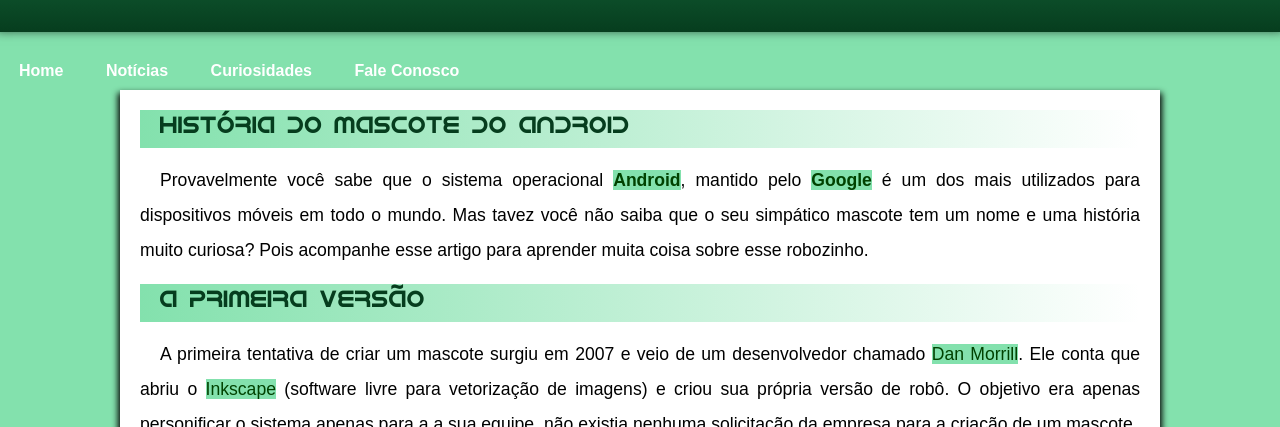
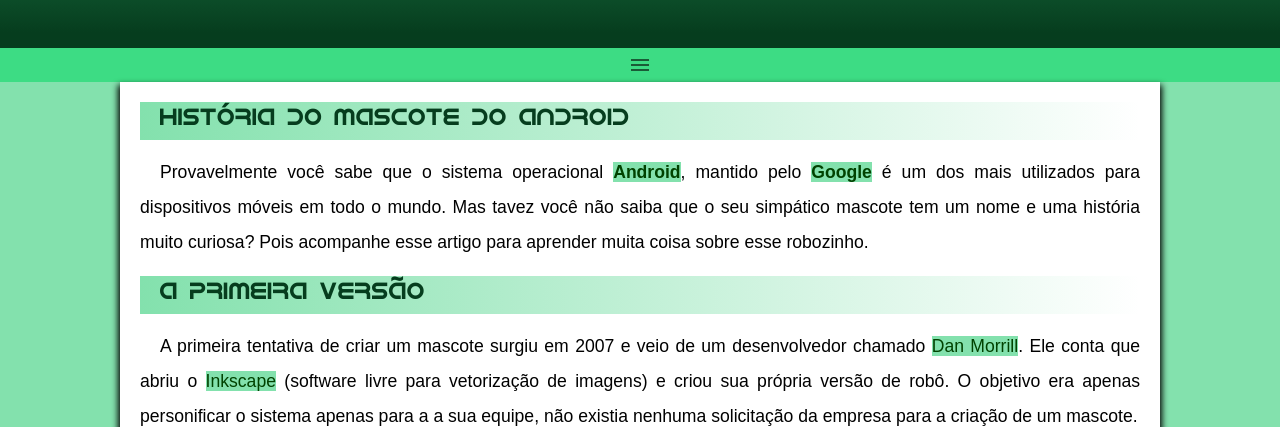
Before and after one commit to Kadualcantara7/projeto-android, a plain HTML site: page index.html in a window 1280 px wide. Shown: the part 189-616 px from the top of the page. Drawn offline with nearby package versions, Linux system fonts and the light colour scheme.

Commit message:
adicionando menu

```diff
--- /dev/null
+++ b/estilos/media-query.css
@@ -0,0 +1,19 @@
+@charset "UTF-8";
+
+@media screen and (min-width:495px) {
+    span#burguer {
+        display: none;
+    }
+
+    menu {
+        display: block;
+    }
+
+    menu > ul > li {
+        display: inline-block;
+    }
+
+    main {
+        width: 375px;
+    }
+}
--- a/index.html
+++ b/index.html
@@ -4,6 +4,7 @@
     <meta charset="UTF-8">
     <meta name="viewport" content="width=device-width, initial-scale=1.0">
     <title>Projeto tec</title>
+    <link rel="stylesheet" href="https://fonts.googleapis.com/css2?family=Material+Symbols+Outlined:opsz,wght,FILL,GRAD@20..48,100..700,0..1,-50..200" />
     <link rel="shortcut icon" href="__MACOSX/chome.ico" type="image/x-icon">
     <link rel="stylesheet" href="sstyle.css">
 </head>
@@ -15,11 +16,14 @@
 
     </header>
     <nav>
-        <a href="#">Home</a>
-        <a href="#">Notícias</a>
-        <a href="#">Curiosidades</a>
-        <a href="#">Fale Conosco</a>
+        <menu id="itens">
+            <a href="#">Home</a>
+            <a href="#">Notícias</a>
+            <a href="#">Curiosidades</a>
+            <a href="#">Fale Conosco</a>
+        </menu>
     </nav>
+    <span id="burguer" class="material-symbols-outlined" onclick="clickMenu()">menu</span>
     <main>
         <article>
             <h1>História do Mascote do Android</h1>
@@ -99,5 +103,15 @@
 <footer>
     Site criado por Carlos Eduardo para o CursoemVideo.
 </footer>
+
+<script>
+    function clickMenu() {
+        if (itens.style.display == 'block') {
+            itens.style.display = 'none'
+        } else {
+            itens.style.display = 'block'
+        }
+    }
+</script>
 </body>
 </html>
--- a/sstyle.css
+++ b/sstyle.css
@@ -71,13 +71,32 @@ header > p {
     text-shadow: 2px 2px 4px black;
 }
 
+span#burguer {
+    background-color: var(--cor3);
+    color: var(--cor5);
+    display: block;
+    text-align: center;
+    padding: 5px;
+}
+
+span#burguer:hover {
+    background-color: var(--cor4);
+    color: var(--cor6);
+    cursor: pointer;
+}
+
 nav {
     font-weight: bolder;
-    padding-top: 30px;
-    padding-bottom: 10px;
+    padding-top: 8px;
+    padding-bottom: 8px;
+    background-color: var(--cor6);
 }
 
-nav > a {
+menu {
+    display: none;
+}
+
+nav > menu > a {
     color: white;
     padding: 8px;
     margin: 11px;
@@ -85,7 +104,7 @@ nav > a {
     transition-duration: .7s;
 }
 
-nav > a:hover {
+nav > menu > a:hover {
     background-color: var(--cor1);
     color: var(--cor6);
     border-radius: 15px 15px;
```
